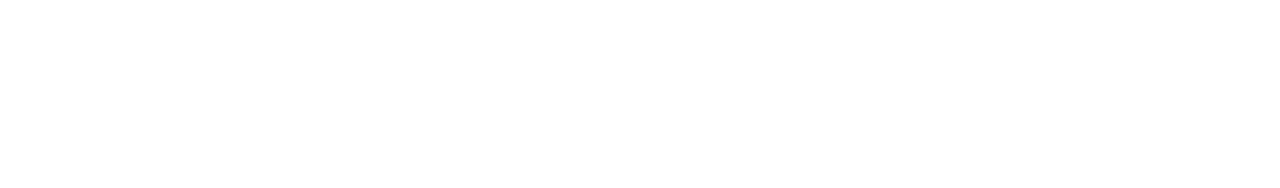
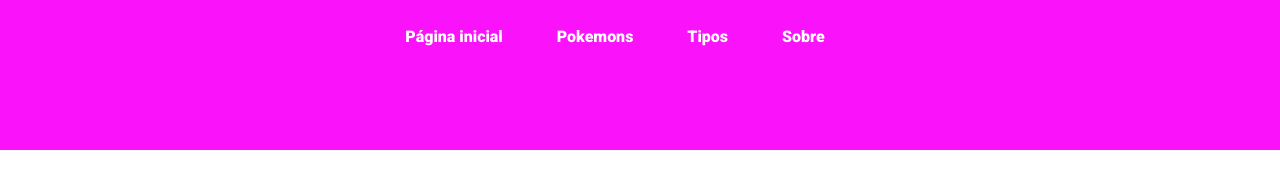
Before and after one commit to joelbrasil/aula-03-10-revisao, a plain HTML site: page index.html in a window 1280 px wide. Drawn offline with Linux system fonts and the light colour scheme.

Commit message:
menu pronto

```diff
--- a/index.html
+++ b/index.html
@@ -3,9 +3,79 @@
 <head>
     <meta charset="UTF-8">
     <title>minha pagina.com</title>
+    <style>
+        @import url('https://fonts.googleapis.com/css2?family=Roboto:ital,wght@0,100;0,300;0,400;0,500;0,700;0,900;1,100;1,300;1,400;1,500;1,700;1,900&display=swap');
+        *{
+            margin: 0;
+            padding: 0;
+            box-sizing: border-box;
+            line-height: 1.5;
+            font-family: "roboto", sans-serif;
+
+        }
+        header{
+            height: 150px;
+            width: 100%;
+            background: #fa12fa;
+            display: flex;
+            align-items: center;
+            justify-content: center;
+        }
+
+        nav{
+            height: 100%;
+            width: 100%;
+        }
+
+        .menu{
+            list-style: none;
+            text-align: center;
+            height: 90%;
+        }
+        .menu li{
+            display: inline-block;
+            margin-right: 50px;
+            height: 100% ;
+            padding-top: 25px;
+        }
+
+        .menu li a {
+            color: #fff;
+            text-decoration: none;
+            font-weight: 900;
+            transition: background-color 0.35;
+        }
+
+        .menu li:hover{
+            background: #fff;
+            color: #fa12fa;
+        }
+    </style>
+
 </head>
 <body>
+<header>
+    <nav>
+        <ul class="menu">
+            <li>
+                <a href="index.html">Página inicial </a>
+            </li>
+            <li>
+                <a href="pokemons/index.html">Pokemons</a>
+            </li>
+            <li>
+                <a href="tipos/index.html">Tipos</a>
+            </li>
+            <li>
+                <a href="sobre/index.html">Sobre</a>
+            </li>
+        </ul>
+    </nav>
+</header>
 
+<div class="container">
+
+</div>
 
 </body>
 </html>
```
